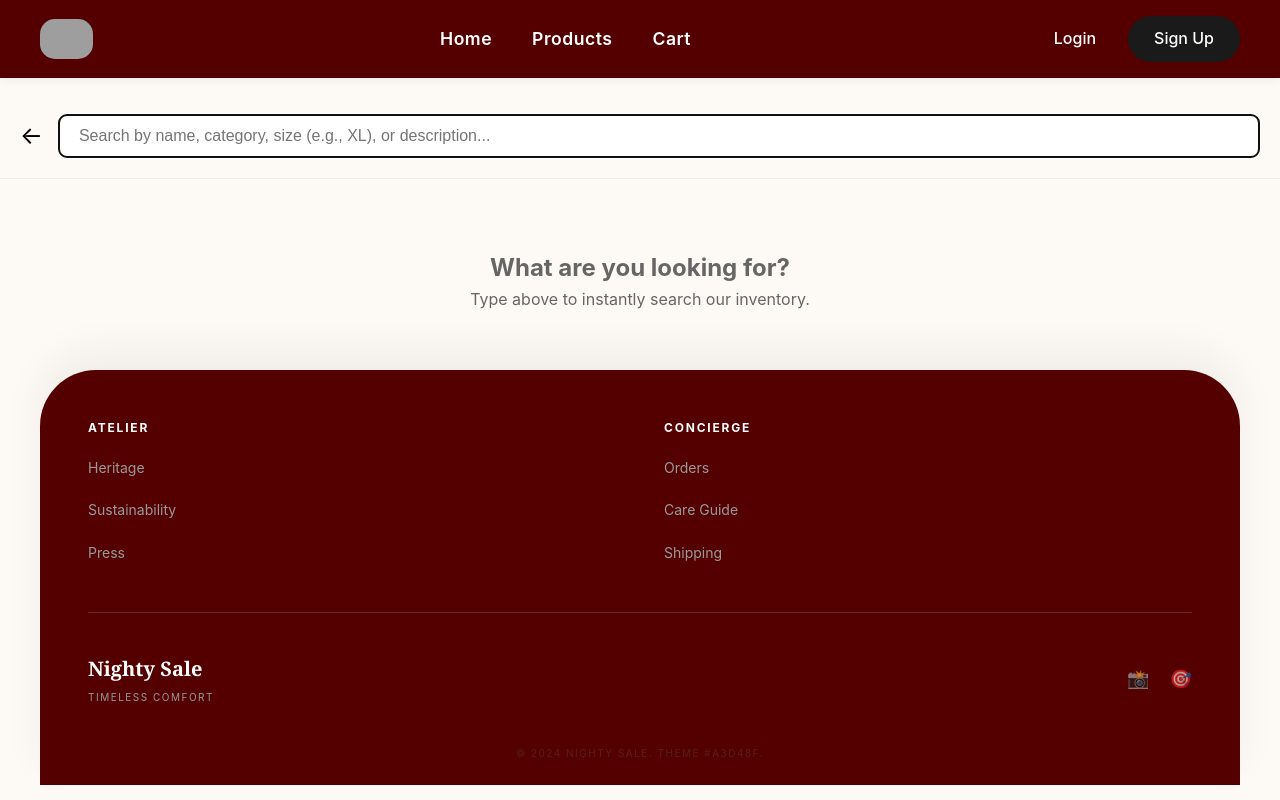
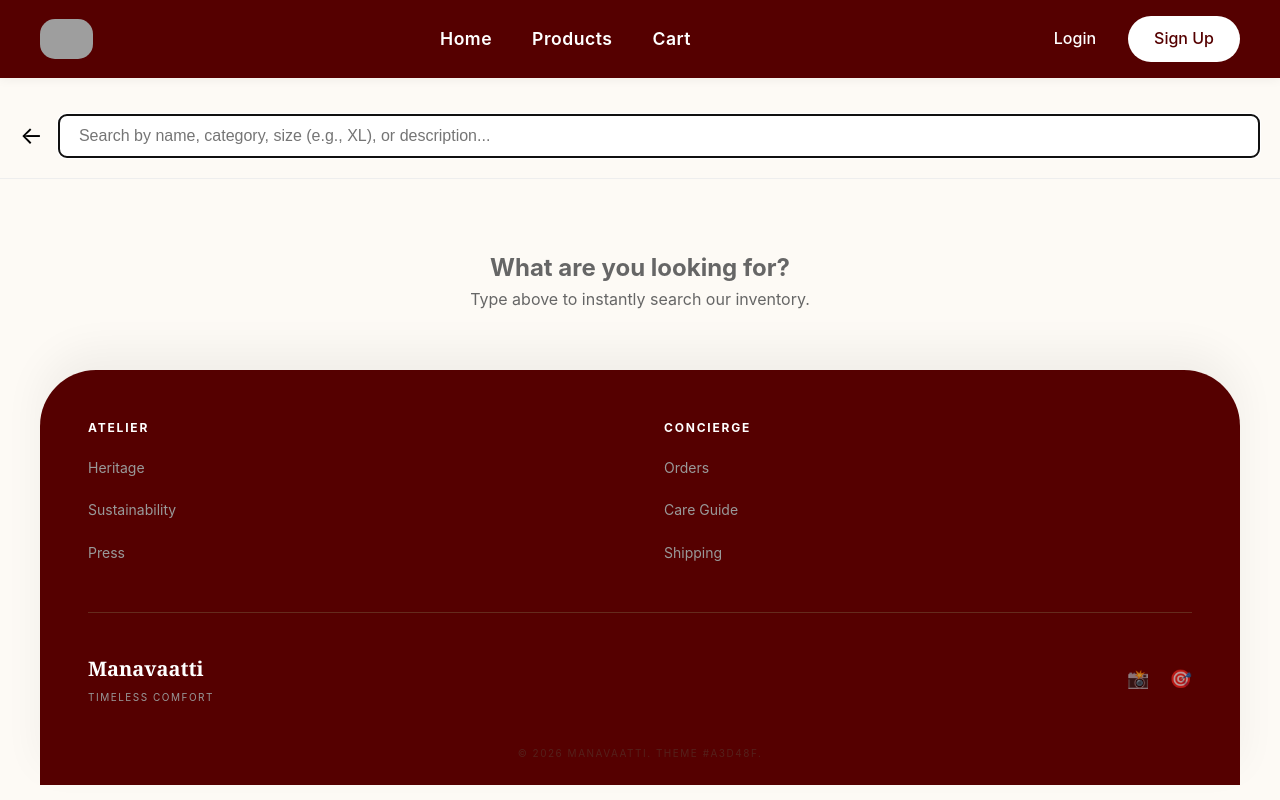
Before and after one commit to Sherbin872/Nighty_Sale_Fontend, a React (Vite) app: page /search in a window 1280 px wide. Built offline with nearby package versions, Linux system fonts and the light colour scheme; grey boxes are pictures that could not be loaded; a web font is replaced by a local one.

Commit message:
Manavaatti name update and filter modal update

```diff
--- a/index.html
+++ b/index.html
@@ -11,7 +11,7 @@
       rel="stylesheet"
     />
     <link href="https://fonts.googleapis.com/css2?family=Winky+Sans:ital,wght@0,300..900;1,300..900&display=swap" rel="stylesheet">
-    <title>nighty sale</title>
+    <title>Manavaatti</title>
     <link
       href="https://fonts.googleapis.com/css2?family=Inter:wght@300;400;500;600;700&display=swap"
       rel="stylesheet"
--- a/src/components/common/Footer/Footer.jsx
+++ b/src/components/common/Footer/Footer.jsx
@@ -22,7 +22,7 @@ const Footer = () => {
 
         <div className="footer-bottom">
           <div className="footer-brand">
-            <h3 className="brand-name">Nighty Sale</h3>
+            <h3 className="brand-name">Manavaatti</h3>
             <span className="brand-tagline">Timeless Comfort</span>
           </div>
           <div className="social-links">
@@ -31,7 +31,7 @@ const Footer = () => {
           </div>
         </div>
 
-        <p className="footer-copyright">© 2024 Nighty Sale. Theme #A3D48F.</p>
+        <p className="footer-copyright">© 2026 Manavaatti. Theme #A3D48F.</p>
       </footer>
   );
 };
--- a/src/components/common/Header/Header.css
+++ b/src/components/common/Header/Header.css
@@ -211,12 +211,12 @@
 }
 
 .auth-link:hover {
-  color: var(--primary);
+  color: rgba(255, 255, 255, 0.822);
 }
 
 .auth-btn {
-  background-color: var(--primary);
-  color: white;
+  background-color: white;
+  color: #550000;
   text-decoration: none;
   font-weight: 500;
   padding: 0.5rem 1.5rem;
@@ -227,8 +227,8 @@
 
 .auth-btn:hover {
   background-color: transparent;
-  border-color: var(--primary);
-  color: var(--primary);
+  border-color: white;
+  color: white;
   transform: translateY(-2px);
 }
 
--- a/src/components/product/filters/FilterModal.jsx
+++ b/src/components/product/filters/FilterModal.jsx
@@ -62,7 +62,7 @@ const FilterModal = ({
             <h3 className="filter-section-title">Price Range</h3>
             <div className="price-range-inputs">
               <div className="price-input-group">
-                <label htmlFor="min-price">Min ($)</label>
+                <label htmlFor="min-price">Min (₹)</label>
                 <input
                   id="min-price"
                   type="number"
@@ -74,7 +74,7 @@ const FilterModal = ({
                 />
               </div>
               <div className="price-input-group">
-                <label htmlFor="max-price">Max ($)</label>
+                <label htmlFor="max-price">Max (₹)</label>
                 <input
                   id="max-price"
                   type="number"
@@ -92,25 +92,25 @@ const FilterModal = ({
           <div className="filter-section">
             <h3 className="filter-section-title">Quick Price</h3>
             <div className="quick-price-options">
-              {["Under $25", "$25 - $50", "$50 - $100", "Over $100"].map((range) => (
+              {["Under ₹25", "₹25 - ₹50", "₹50 - ₹100", "Over ₹100"].map((range) => (
                 <button
                   key={range}
                   className="quick-price-btn"
                   onClick={() => {
                     switch(range) {
-                      case "Under $25":
+                      case "Under ₹25":
                         onFilterChange("minPrice", "");
                         onFilterChange("maxPrice", "25");
                         break;
-                      case "$25 - $50":
+                      case "₹25 - ₹50":
                         onFilterChange("minPrice", "25");
                         onFilterChange("maxPrice", "50");
                         break;
-                      case "$50 - $100":
+                      case "₹50 - ₹100":
                         onFilterChange("minPrice", "50");
                         onFilterChange("maxPrice", "100");
                         break;
-                      case "Over $100":
+                      case "Over ₹100":
                         onFilterChange("minPrice", "100");
                         onFilterChange("maxPrice", "");
                         break;
```
